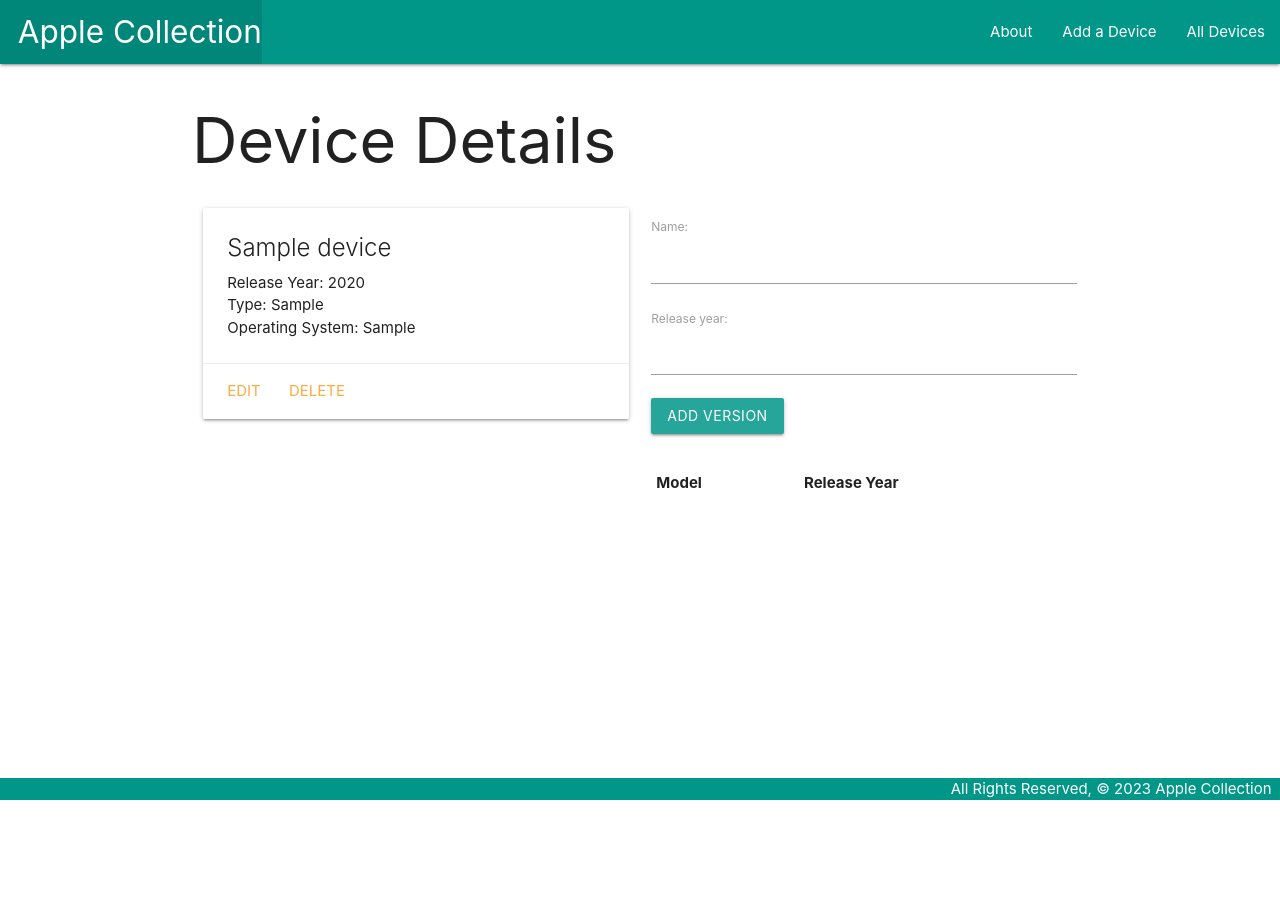
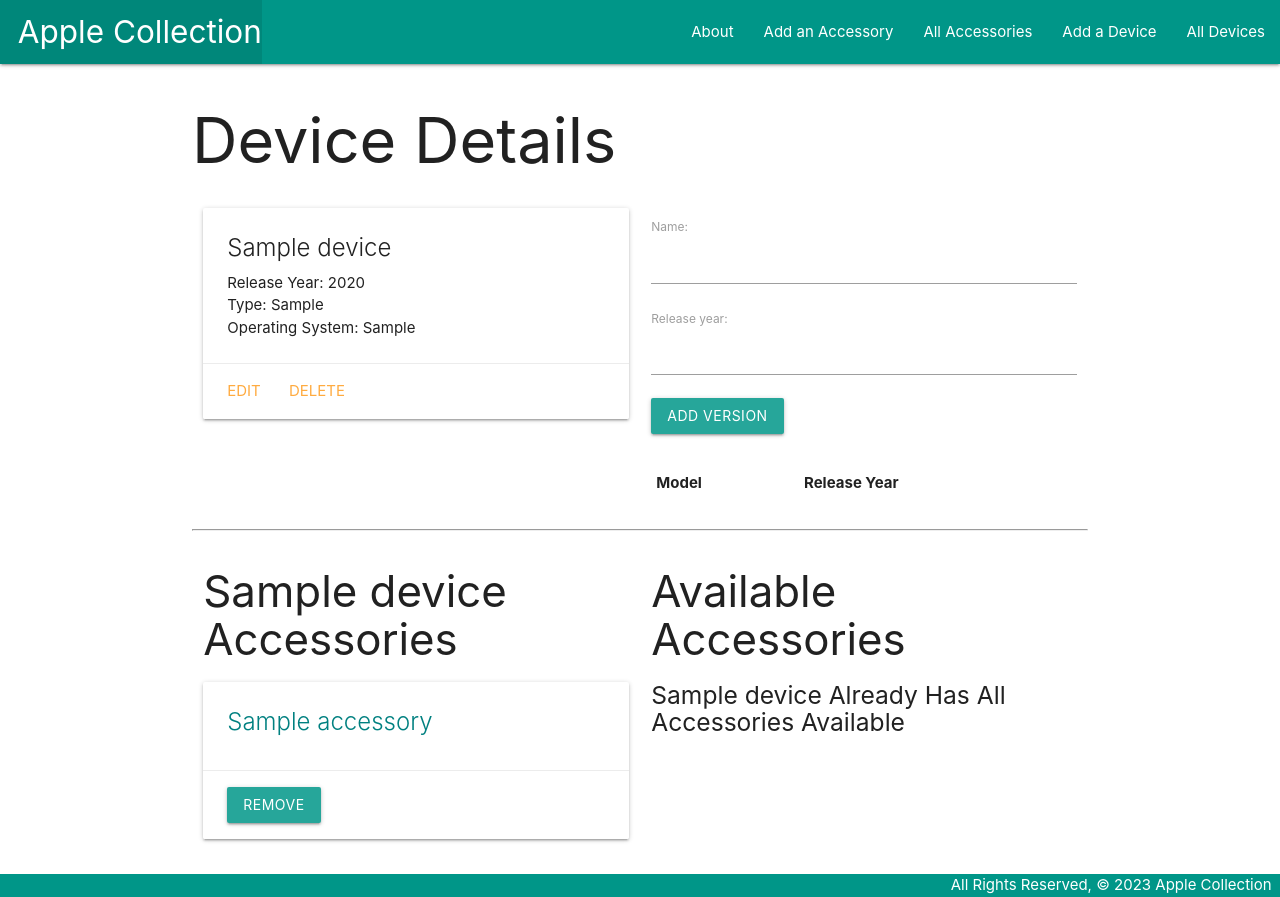
Before and after one commit to the0choi/apple-collection, a Django app: page /devices/1/ in a window 1280 px wide. Before the commit the page ends 800 px from the top, so only its background shows below. Run offline with Django 4.2, Linux system fonts and the light colour scheme; tables that the repository leaves empty hold one stand-in row (values such as "Sample post"); data that the repository does not hold is empty.

Commit message:
add Accessory model with CRUD

```diff
--- a/main_app/admin.py
+++ b/main_app/admin.py
@@ -1,6 +1,7 @@
 from django.contrib import admin
 
-from .models import Device, Version
+from .models import Device, Version, Accessory
 
 admin.site.register(Device)
 admin.site.register(Version)
+admin.site.register(Accessory)
--- a/main_app/models.py
+++ b/main_app/models.py
@@ -1,17 +1,31 @@
 from django.db import models
 from django.urls import reverse
+
+
+class Accessory(models.Model):
+    name = models.CharField(max_length=100)
+    description = models.CharField(max_length=100)
+
+    def __str__(self):
+        return self.name
+
+    def get_absolute_url(self):
+        return reverse('accessories_detail', kwargs={'pk': self.id})
+
 
 class Device(models.Model):
     name = models.CharField(max_length=100)
     release_year = models.IntegerField()
     type = models.CharField(max_length=100)
     operating_system = models.CharField(max_length=100)
+    accessories = models.ManyToManyField(Accessory)
 
     def __str__(self):
         return self.name
 
     def get_absolute_url(self):
         return reverse('detail', kwargs={'device_id': self.id})
+
 
 class Version(models.Model):
     name = models.CharField(max_length=100)
--- a/main_app/templates/base.html
+++ b/main_app/templates/base.html
@@ -20,6 +20,8 @@
         </ul>
         <ul class="right">
           <li><a href="{% url 'about' %}">About</a></li>
+          <li><a href="{% url 'accessories_create' %}">Add an Accessory</a></li>
+          <li><a href="{% url 'accessories_index' %}">All Accessories</a></li>
           <li><a href="{% url 'devices_create' %}">Add a Device</a></li>
           <li><a href="{% url 'index' %}">All Devices</a></li>
         </ul>
--- a/main_app/templates/devices/detail.html
+++ b/main_app/templates/devices/detail.html
@@ -18,6 +18,7 @@
       </div>
     </div>
   </div>
+
   <div class="col s6">
     <form action="{% url 'add_version' device.id %}" method="POST">
       {% csrf_token %}
@@ -35,6 +36,12 @@
           <tr>
             <td>{{version.name}}</td>
             <td>{{version.release_year}}</td>
+            <td>
+              <form action="{% url 'remove_version' device.id version.id %}" method="POST">
+                {% csrf_token %}
+                <button type="submit" class="btn">Remove</button>
+              </form>
+            </td>
           </tr>
         {% endfor %}
       </tbody>
@@ -42,7 +49,52 @@
   </div>
 </div>
 
-<script>
-</script>
+<hr>
+  <div class="row">
+    <div class="col s6">
+      <h3>{{ device.name }} Accessories</h3>
+      {% if device.accessories.count %}
+        {% for accessory in device.accessories.all %}
+          <div class="card">
+            <div class="card-content">
+              <span class="card-title">
+                <span style="color: teal"> {{ accessory.name }}</span>
+              </span>
+            </div>
+            <div class="card-action">
+              <form action="{% url 'remove_accessory' device.id accessory.id %}" method="POST">
+                {% csrf_token %}
+                <button type="submit" class="btn">Remove</button>
+              </form>
+            </div>
+          </div>
+        {% endfor %}
+      {% else %}
+        <h5>No Accessories</h5>
+      {% endif %}
+    </div>
+
+    <div class="col s6">
+      <h3>Available Accessories</h3>
+      {% if accessories.count %}
+        {% for accessory in accessories.all %}
+          <div class="card">
+            <div class="card-content">
+              <span class="card-title">
+                <span style="color: teal"> {{ accessory.name }}</span>
+              </span>
+            </div>
+            <div class="card-action">
+              <form action="{% url 'assoc_accessory' device.id accessory.id %}" method="POST">
+                {% csrf_token %}
+                <button type="submit" class="btn">Add</button>
+              </form>
+            </div>
+          </div>
+        {% endfor %}
+      {% else %}
+        <h5>{{device.name}} Already Has All Accessories Available</h5>
+      {% endif %}
+  </div>
 
 {% endblock %}
--- a/main_app/templates/devices/index.html
+++ b/main_app/templates/devices/index.html
@@ -5,14 +5,14 @@
 
 {% for device in devices %}
   <div class="card">
-    <a href="{% url 'detail' device.id %}">
         <div class="card-content">
-          <span class="card-title">{{ device.name }}</span>
+          <a href="{% url 'detail' device.id %}">
+            <span class="card-title">{{ device.name }}</span>
+          </a>
           <p>Release Year: {{ device.release_year }}</p>
           <p>Type: {{ device.type }}</p>
           <p>Operating System: {{ device.operating_system }}</p>
         </div>
-      </a>
   </div>
 {% endfor %}
 
--- a/main_app/urls.py
+++ b/main_app/urls.py
@@ -10,4 +10,12 @@ urlpatterns = [
   path('devices/<int:pk>/update/', views.DeviceUpdate.as_view(), name='devices_update'),
   path('devices/<int:pk>/delete/', views.DeviceDelete.as_view(), name='devices_delete'),
   path('devices/<int:device_id>/add_version/', views.add_version, name='add_version'),
+  path('devices/<int:device_id>/remove_version/<int:version_id>/', views.remove_version, name='remove_version'),
+  path('devices/<int:device_id>/assoc_accessory/<int:accessory_id>/', views.assoc_accessory, name='assoc_accessory'),
+  path('devices/<int:device_id>/remove_accessory/<int:accessory_id>/', views.remove_accessory, name='remove_accessory'),
+  path('accessories/', views.AccessoryList.as_view(), name='accessories_index'),
+  path('accessories/<int:pk>/', views.AccessoryDetail.as_view(), name='accessories_detail'),
+  path('accessories/create/', views.AccessoryCreate.as_view(), name='accessories_create'),
+  path('accessories/<int:pk>/update/', views.AccessoryUpdate.as_view(), name='accessories_update'),
+  path('accessories/<int:pk>/delete/', views.AccessoryDelete.as_view(), name='accessories_delete'),
 ]
--- a/main_app/views.py
+++ b/main_app/views.py
@@ -1,7 +1,8 @@
 from django.shortcuts import render, redirect
 from django.views.generic.edit import CreateView, UpdateView, DeleteView
+from django.views.generic import ListView, DetailView
 from .forms import VersionForm
-from .models import Device
+from .models import Device, Accessory, Version
 
 
 def home(request):
@@ -22,14 +23,16 @@ def devices_index(request):
 def devices_detail(request, device_id):
     device = Device.objects.get(id=device_id)
     version_form = VersionForm()
+    id_list = device.accessories.all().values_list('id')
+    accessories_device_doesnt_have = Accessory.objects.exclude(id__in=id_list)
     return render(request, 'devices/detail.html', {
-        'device': device, 'version_form': version_form
+        'device': device, 'version_form': version_form, 'accessories': accessories_device_doesnt_have
     })
 
 
 class DeviceCreate(CreateView):
     model = Device
-    fields = '__all__'
+    fields = ['name', 'release_year', 'type', 'operating_system']
 
 
 class DeviceUpdate(UpdateView):
@@ -49,3 +52,38 @@ def add_version(request, device_id):
         new_version.device_id = device_id
         new_version.save()
     return redirect('detail', device_id=device_id)
+
+def remove_version(request, device_id, version_id):
+    version = Version.objects.get(id=version_id).delete()
+    return redirect('detail', device_id=device_id)
+
+class AccessoryList(ListView):
+    model = Accessory
+
+
+class AccessoryDetail(DetailView):
+    model = Accessory
+
+
+class AccessoryCreate(CreateView):
+    model = Accessory
+    fields = '__all__'
+
+
+class AccessoryUpdate(UpdateView):
+    model = Accessory
+    fields = ['name', 'description']
+
+
+class AccessoryDelete(DeleteView):
+    model = Accessory
+    success_url = '/accessories'
+
+
+def assoc_accessory(request, device_id, accessory_id):
+    Device.objects.get(id=device_id).accessories.add(accessory_id)
+    return redirect('detail', device_id=device_id)
+
+def remove_accessory(request, device_id, accessory_id):
+    Device.objects.get(id=device_id).accessories.remove(accessory_id)
+    return redirect('detail', device_id=device_id)
```
Also changed, not shown: main_app/templates/main_app/accessory_confirm_delete.html (added, +13 -0 lines), main_app/templates/main_app/accessory_detail.html (added, +20 -0 lines), main_app/templates/main_app/accessory_form.html (added, +16 -0 lines), main_app/templates/main_app/accessory_list.html (added, +17 -0 lines), main_app/migrations/0005_accessory.py (added), main_app/migrations/0006_device_accessories.py (added).
